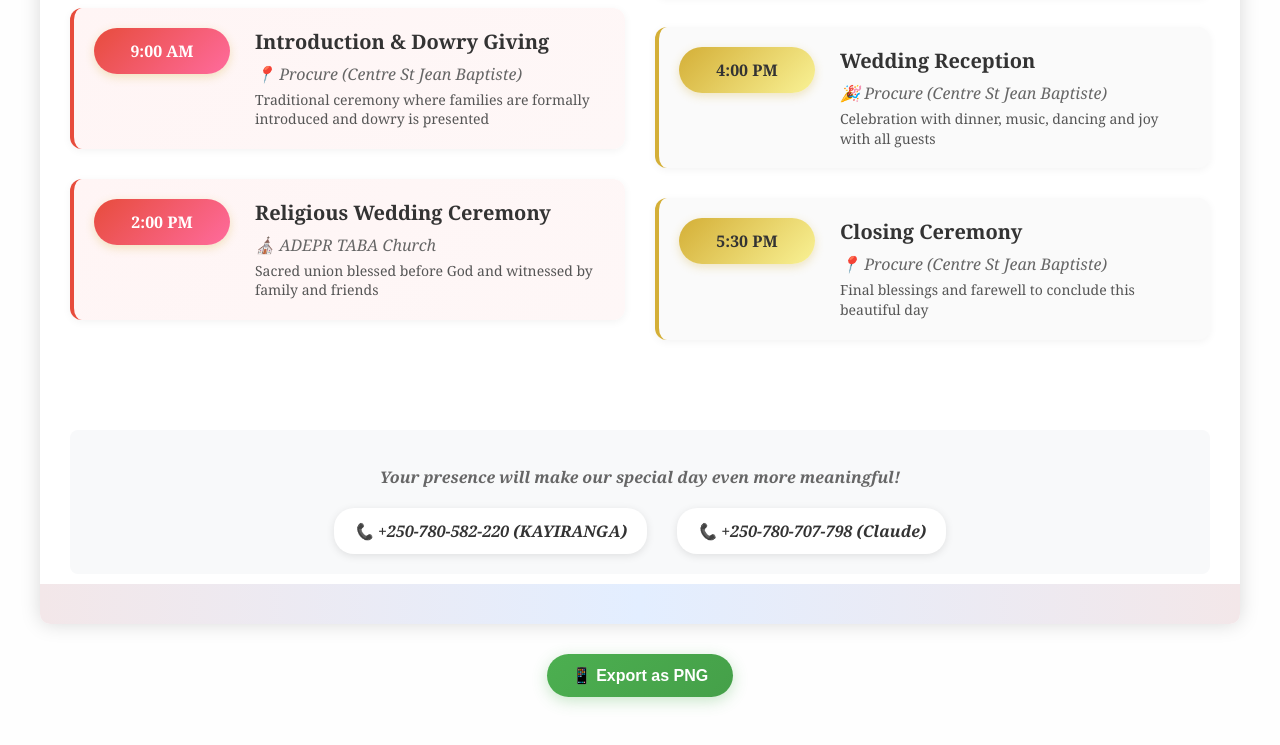
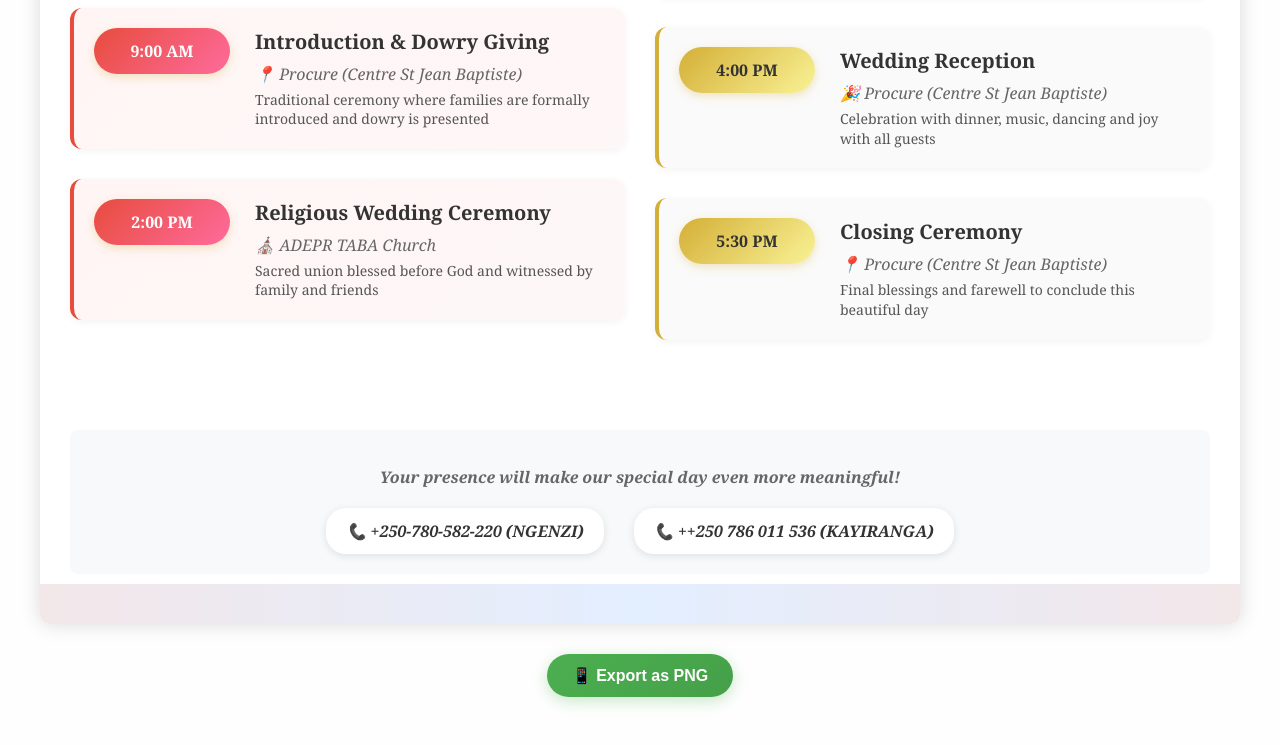
Before and after one commit to 94etienne/wedding-invitation-antoinette-and-etienne-09-august-2025_timetable, a plain HTML site: page index.html in a window 1280 px wide. Shown: the part 574-1319 px from the top of the page. Drawn offline with nearby package versions, Linux system fonts and the light colour scheme.

Commit message:
Update index.html

```diff
--- a/index.html
+++ b/index.html
@@ -389,10 +389,10 @@
 
       <div class="contact-info">
         <div class="contact-item">
-          📞 +250-780-582-220 (KAYIRANGA)
+          📞 +250-780-582-220 (NGENZI)
         </div>
         <div class="contact-item">
-          📞 +250-780-707-798 (Claude)
+          📞 ++250 786 011 536 (KAYIRANGA)
         </div>
       </div>
     </div>
```
